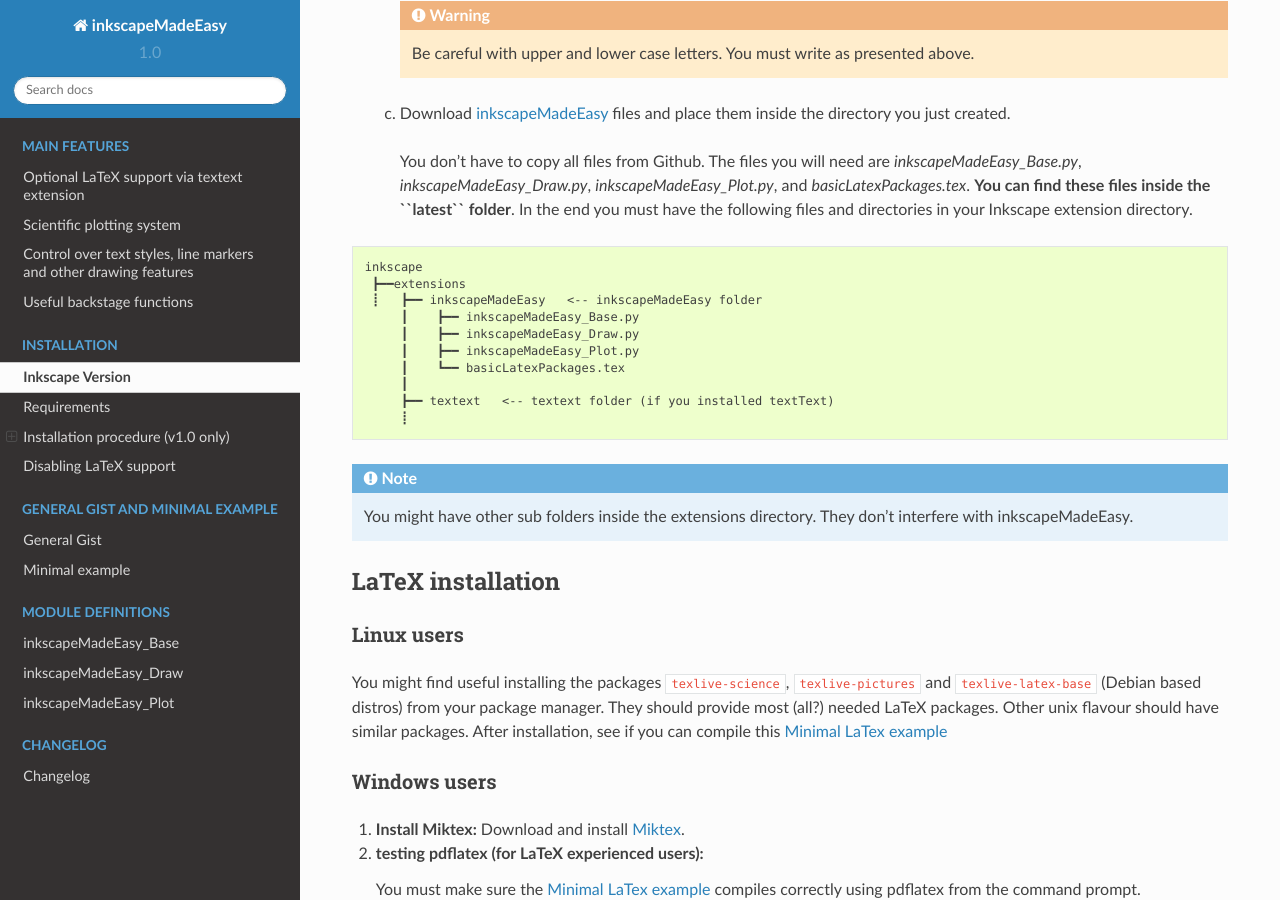
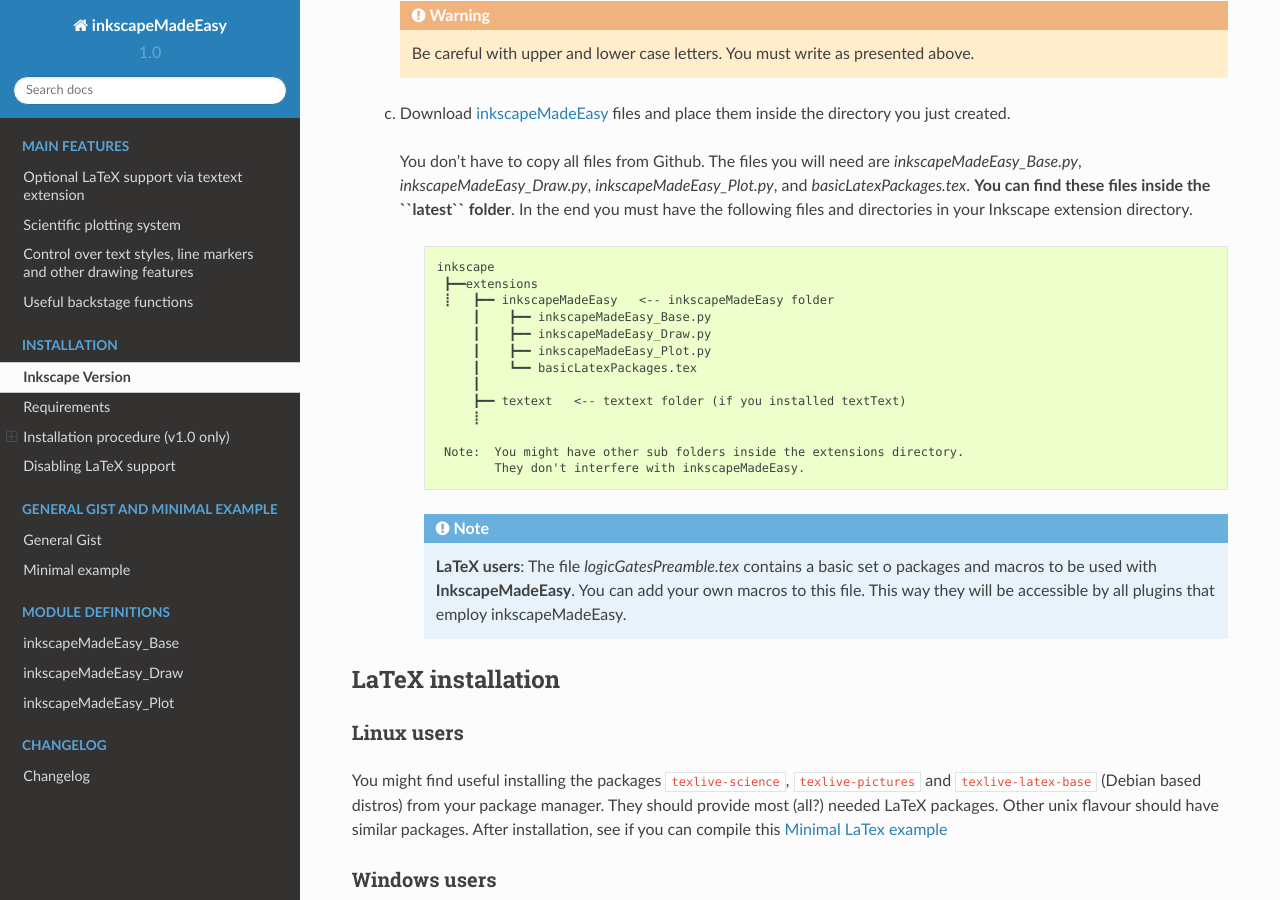
Before and after one commit to fsmMLK/inkscapeMadeEasy, a Sphinx documentation site: the page built from docs/source/installation.rst, in a window 1280 px wide and 900 px high, scrolled down 1586 px. Built offline with Sphinx 7.4.7 and the Read the Docs theme 2.0.0, drawn with Linux system fonts in a browser that asks for light colours; formulas are drawn with MathJax 3.

Commit message:
editing documentation

```diff
--- a/docs/source/installation.rst
+++ b/docs/source/installation.rst
@@ -54,22 +54,22 @@ Installation procedure (v1.0 only)
 
    You don't have to copy all files from Github. The files you will need are `inkscapeMadeEasy_Base.py`, `inkscapeMadeEasy_Draw.py`, `inkscapeMadeEasy_Plot.py`, and  `basicLatexPackages.tex`. **You can find these files inside the ``latest`` folder**. In the end you must have the following files and directories in your Inkscape extension directory.
 
-.. code-block::
+    .. code-block::
 
-   inkscape
-    ┣━━extensions
-    ┋   ┣━━ inkscapeMadeEasy   <-- inkscapeMadeEasy folder
-        ┃    ┣━━ inkscapeMadeEasy_Base.py
-        ┃    ┣━━ inkscapeMadeEasy_Draw.py
-        ┃    ┣━━ inkscapeMadeEasy_Plot.py
-        ┃    ┗━━ basicLatexPackages.tex
-        ┃
-        ┣━━ textext   <-- textext folder (if you installed textText)
-        ┋
+       inkscape
+        ┣━━extensions
+        ┋   ┣━━ inkscapeMadeEasy   <-- inkscapeMadeEasy folder
+            ┃    ┣━━ inkscapeMadeEasy_Base.py
+            ┃    ┣━━ inkscapeMadeEasy_Draw.py
+            ┃    ┣━━ inkscapeMadeEasy_Plot.py
+            ┃    ┗━━ basicLatexPackages.tex
+            ┃
+            ┣━━ textext   <-- textext folder (if you installed textText)
+            ┋
 
-.. note::  You might have other sub folders inside the extensions directory. They don't interfere with inkscapeMadeEasy.
-
-
+        Note:  You might have other sub folders inside the extensions directory.
+               They don't interfere with inkscapeMadeEasy.
+    .. note:: **LaTeX users**: The file `logicGatesPreamble.tex` contains a basic set o packages and macros to be used with **InkscapeMadeEasy**. You can add your own macros to this file. This way they will be accessible  by all plugins that employ inkscapeMadeEasy.
 
 LaTeX installation
 ------------------
```
Also changed, not shown: README.md (+8 -8 lines).
